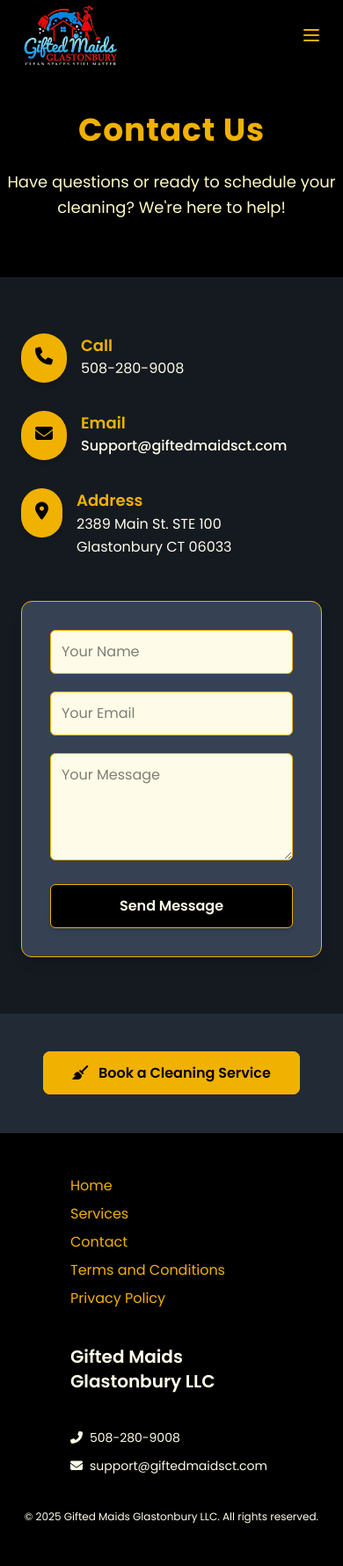
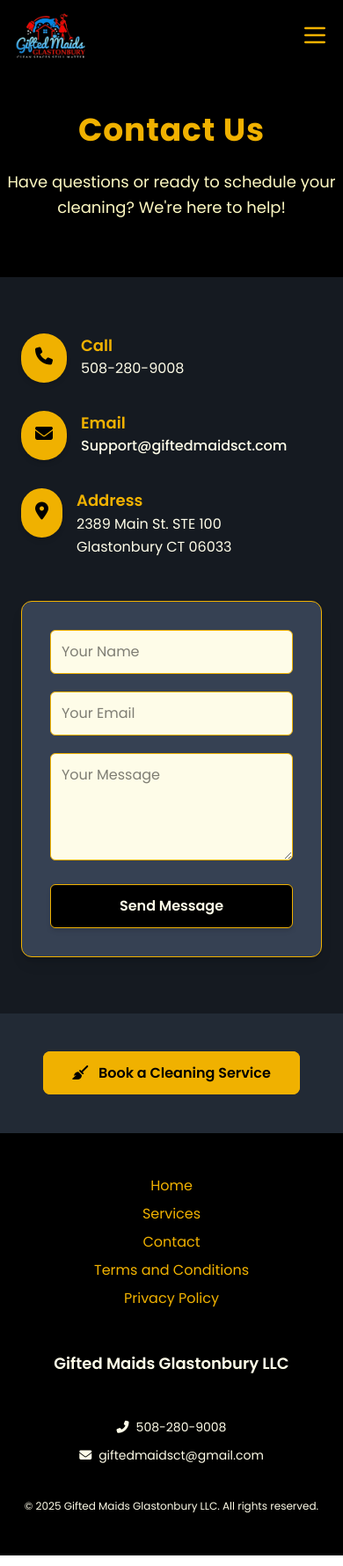
Before and after one commit to Muhammad-Hassan-522/giftedmaids, an Angular app: page /contact in a window 390 px wide. Shown: the whole page at 88% size. Built offline with nearby package versions, Linux system fonts and the light colour scheme.

Commit message:
Added responsiveness

```diff
--- a/src/app/shared/footer/footer.component.css
+++ b/src/app/shared/footer/footer.component.css
@@ -0,0 +1,27 @@
+/* Footer background and text */
+footer {
+  background-color: #000;
+  color: #facc15; /* Tailwind yellow-400 fallback if needed */
+  font-family: 'Poppins', sans-serif;
+}
+
+/* Menu links */
+footer a {
+  transition: color 0.3s;
+}
+
+/* Responsive adjustments */
+@media (max-width: 768px) {
+  footer .grid {
+    text-align: center;
+  }
+
+  footer .flex {
+    justify-content: center;
+  }
+
+  footer .space-y-3,
+  footer .space-y-2 {
+    gap: 0.5rem; /* smaller spacing on mobile */
+  }
+}
--- a/src/app/shared/footer/footer.component.html
+++ b/src/app/shared/footer/footer.component.html
@@ -1,6 +1,6 @@
 <footer class="w-full py-12 bg-black text-gray-800 font-poppins">
-  <div class="max-w-7xl mx-auto px-20 grid grid-cols-1 md:grid-cols-3 gap-10">
-    <!-- Left Column -->
+  <div class="max-w-7xl mx-auto px-4 md:px-20 grid grid-cols-1 md:grid-cols-3 gap-6 md:gap-10">
+    <!-- Left Column: Menu Links -->
     <div>
       <ul class="space-y-2 text-yellow-400">
         <li *ngFor="let link of menuLinks">
@@ -14,13 +14,13 @@
       </ul>
     </div>
 
-    <!-- Middle Column (Centered Brand Name) -->
-    <div class="flex justify-center items-center">
-      <span class="font-semibold text-yellow-50 text-xl">{{ brand.name }}</span>
+    <!-- Middle Column: Brand Name -->
+    <div class="flex justify-center items-center mt-6 md:mt-0">
+      <span class="font-semibold text-yellow-50 text-lg md:text-xl text-center">{{ brand.name }}</span>
     </div>
 
-    <!-- Right Column -->
-    <div class="space-y-3 text-sm">
+    <!-- Right Column: Contact Info -->
+    <div class="space-y-3 mt-6 md:mt-0 text-sm">
       <div class="flex items-center gap-2 text-yellow-50">
         <i class="fas fa-phone-alt"></i>
         <span>{{ phone }}</span>
@@ -33,6 +33,7 @@
     </div>
   </div>
 
+  <!-- Footer Bottom -->
   <div class="text-center text-xs text-yellow-50 mt-10">
     © 2025 {{ brand.name }}. All rights reserved.
   </div>
--- a/src/app/shared/footer/footer.component.ts
+++ b/src/app/shared/footer/footer.component.ts
@@ -24,5 +24,5 @@
   ];
 
   phone = '508-280-9008';
-  email = 'support@giftedmaidsct.com';
+  email = 'giftedmaidsct@gmail.com';
 }
--- a/src/app/shared/navbar/navbar.component.css
+++ b/src/app/shared/navbar/navbar.component.css
@@ -0,0 +1,38 @@
+/* Fix navbar height + logo spacing */
+.navbar-fixed {
+  height: 80px;
+  background: #000;
+  z-index: 9999;
+}
+
+/* Prevent logo from being too big */
+.nav-logo img {
+  max-height: 55px;
+  width: auto;
+}
+
+/* Push page content down so navbar does not cover it */
+body {
+  padding-top: 80px;
+}
+
+/* Mobile dropdown animation */
+@keyframes slideDown {
+  from {
+    opacity: 0;
+    transform: translateY(-15px);
+  }
+  to {
+    opacity: 1;
+    transform: translateY(0);
+  }
+}
+
+.animate-slideDown {
+  animation: slideDown 0.25s ease-out;
+}
+
+/* Mobile dropdown background blur */
+.md\\:hidden.fixed {
+  backdrop-filter: blur(8px);
+}
--- a/src/app/shared/navbar/navbar.component.html
+++ b/src/app/shared/navbar/navbar.component.html
@@ -1,14 +1,15 @@
 <nav
-  class="w-full fixed top-0 z-50 bg-black text-yellow-500 flex items-center justify-between p-6 md:p-10 h-20"
+  class="navbar-fixed w-full fixed top-0 left-0 p-4 md:p-6 flex items-center justify-between"
 >
   <!-- Logo -->
-  <div class="flex items-center gap-3 cursor-pointer select-none">
+  <div class="flex items-center cursor-pointer select-none nav-logo">
     <a [routerLink]="'/'">
-      <img [src]="logoPreview" alt="System Logo" class="w-28" />
+      <img [src]="logoPreview" alt="Logo" class="max-h-14" />
     </a>
   </div>
 
-  <ul class="hidden md:flex space-x-10 tracking-wide">
+  <!-- Desktop Menu -->
+  <ul class="hidden md:flex space-x-10 tracking-wide items-center">
     <li *ngFor="let link of navLinks">
       <a
         [routerLink]="link.path"
@@ -16,44 +17,37 @@
         #rla="routerLinkActive"
         [ngClass]="{
           'text-white': rla.isActive,
-          'text-yellow-500 hover:text-yellow-400': !rla.isActive
+          'text-yellow-500 hover:text-yellow-300': !rla.isActive
         }"
-        [routerLinkActiveOptions]="{ exact: true }"
-        class="transition-colors duration-300"
+        class="transition duration-300 text-lg"
       >
         {{ link.label }}
       </a>
     </li>
   </ul>
 
-  <div
-    class="hidden md:flex items-center bg-gray-800 text-white px-2 rounded-lg"
-  >
+  <!-- Desktop Search -->
+  <div class="hidden md:flex items-center bg-gray-800 text-white px-3 py-1 rounded-lg ml-6">
     <input
       type="text"
       [(ngModel)]="searchQuery"
       (keyup.enter)="onSearch()"
-      class="bg-transparent text-gray-400 placeholder-white/70 outline-none text-sm w-40"
+      class="bg-transparent text-gray-300 placeholder-white/70 outline-none text-sm w-40"
       placeholder="Search..."
     />
-    <button
-      (click)="onSearch()"
-      class="ml-1 text-xl font-semibold text-gray-400 hover:opacity-80 transition"
-    >
-      ⌕
-    </button>
+    <button (click)="onSearch()" class="ml-1 text-xl text-gray-300 hover:opacity-80">⌕</button>
   </div>
 
-  <!-- CTA Button -->
+  <!-- Desktop CTA -->
   <a
     [routerLink]="ctaButton.path"
-    class="hidden md:inline-block bg-yellow-500 text-black px-5 py-1.5 rounded-full font-semibold text-sm hover:opacity-90 transition"
+    class="hidden md:inline-block bg-yellow-500 text-black px-5 py-2 rounded-full font-semibold text-sm ml-6 hover:opacity-90"
   >
     {{ ctaButton.label }}
   </a>
 
-  <!-- Mobile Toggle -->
-  <button (click)="toggleMenu()" class="md:hidden focus:outline-none">
+  <!-- Hamburger Button -->
+  <button (click)="toggleMenu()" class="md:hidden focus:outline-none ml-4">
     <svg
       *ngIf="!isMenuOpen"
       xmlns="http://www.w3.org/2000/svg"
@@ -61,14 +55,11 @@
       viewBox="0 0 24 24"
       stroke-width="2"
       stroke="currentColor"
-      class="w-6 h-6 text-yellow-500"
+      class="w-8 h-8 text-yellow-500"
     >
-      <path
-        stroke-linecap="round"
-        stroke-linejoin="round"
-        d="M4 6h16M4 12h16M4 18h16"
-      />
+      <path stroke-linecap="round" stroke-linejoin="round" d="M4 6h16M4 12h16M4 18h16" />
     </svg>
+
     <svg
       *ngIf="isMenuOpen"
       xmlns="http://www.w3.org/2000/svg"
@@ -76,13 +67,48 @@
       viewBox="0 0 24 24"
       stroke-width="2"
       stroke="currentColor"
-      class="w-6 h-6 text-yellow-500"
+      class="w-8 h-8 text-yellow-500"
     >
-      <path
-        stroke-linecap="round"
-        stroke-linejoin="round"
-        d="M6 18L18 6M6 6l12 12"
-      />
+      <path stroke-linecap="round" stroke-linejoin="round" d="M6 18L18 6M6 6l12 12" />
     </svg>
   </button>
 </nav>
+
+<!-- MOBILE MENU -->
+<div
+  *ngIf="isMenuOpen"
+  class="md:hidden fixed top-20 left-0 w-full bg-black/60 backdrop-blur-md text-yellow-500 px-6 py-6 space-y-6 shadow-lg border-t border-gray-700 animate-slideDown"
+>
+  <!-- Links -->
+  <div class="flex flex-col space-y-4">
+    <a
+      *ngFor="let link of navLinks"
+      [routerLink]="link.path"
+      (click)="closeMenu()"
+      class="text-lg font-semibold hover:text-yellow-300"
+    >
+      {{ link.label }}
+    </a>
+  </div>
+
+  <!-- Search -->
+  <div class="bg-gray-800/70 text-white px-3 py-2 rounded-lg flex items-center">
+    <input
+      type="text"
+      [(ngModel)]="searchQuery"
+      (keyup.enter)="onSearch(); closeMenu()"
+      class="bg-transparent text-gray-300 outline-none text-sm w-full"
+      placeholder="Search..."
+    />
+    <button (click)="onSearch(); closeMenu()" class="ml-2 text-xl text-gray-400">⌕</button>
+  </div>
+
+  <!-- CTA Button -->
+  <a
+    [routerLink]="ctaButton.path"
+    (click)="closeMenu()"
+    class="block bg-yellow-500 text-black text-center py-3 rounded-full font-semibold text-lg hover:opacity-90"
+  >
+    {{ ctaButton.label }}
+  </a>
+</div>
```
